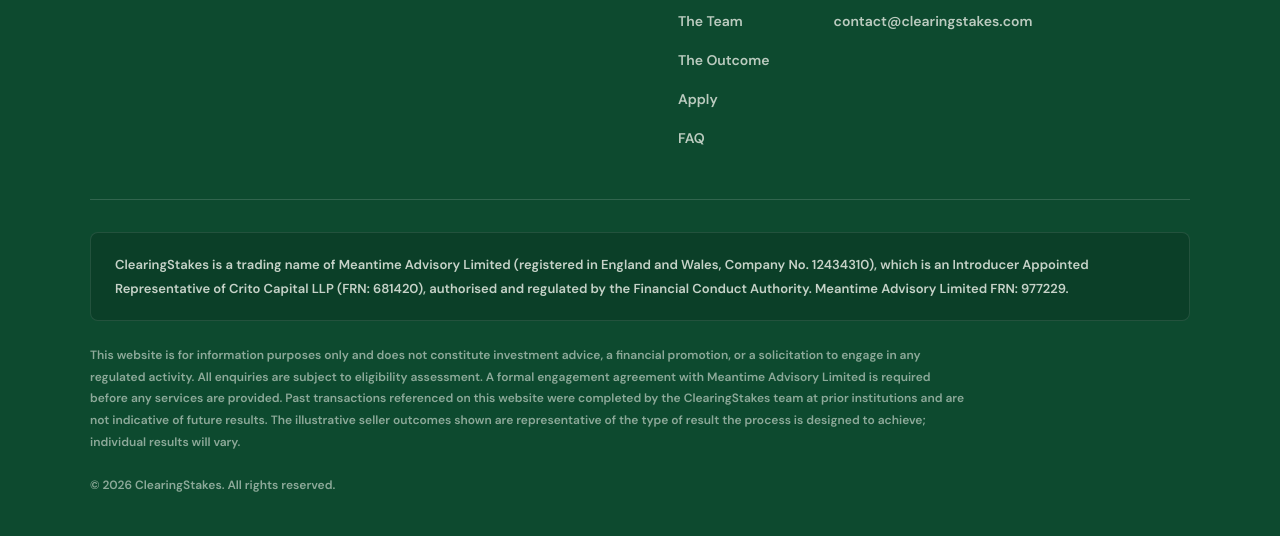
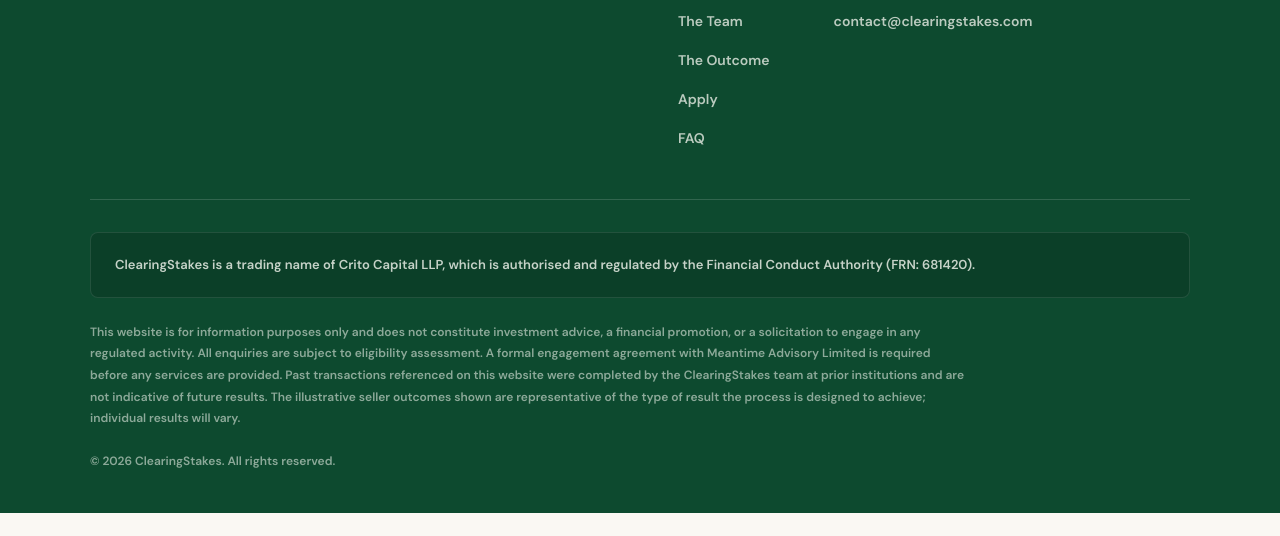
Before and after one commit to playfastandwin/clearingstakes-V3, a plain HTML site: page index.html in a window 1280 px wide. Shown: the part 8456-8992 px from the top of the page. After the commit the page ends 8969 px from the top, so only its background shows below. Drawn offline with nearby package versions, Linux system fonts and the light colour scheme; a web font is replaced by a local one.

Commit message:
Revise footer regulatory information
Updated footer text to reflect the correct regulatory information.

```diff
--- a/index.html
+++ b/index.html
@@ -863,7 +863,7 @@
     </div>
     <hr class="footer-hr">
     <div class="footer-regulatory">
-      ClearingStakes is a trading name of Meantime Advisory Limited (registered in England and Wales, Company No. 12434310), which is an Introducer Appointed Representative of Crito Capital LLP (FRN: 681420), authorised and regulated by the Financial Conduct Authority. Meantime Advisory Limited FRN: 977229.
+      ClearingStakes is a trading name of Crito Capital LLP, which is authorised and regulated by the Financial Conduct Authority (FRN: 681420).
     </div>
     <p class="footer-legal">This website is for information purposes only and does not constitute investment advice, a financial promotion, or a solicitation to engage in any regulated activity. All enquiries are subject to eligibility assessment. A formal engagement agreement with Meantime Advisory Limited is required before any services are provided. Past transactions referenced on this website were completed by the ClearingStakes team at prior institutions and are not indicative of future results. The illustrative seller outcomes shown are representative of the type of result the process is designed to achieve; individual results will vary.<br><br>© 2026 ClearingStakes. All rights reserved.</p>
   </div>
```
